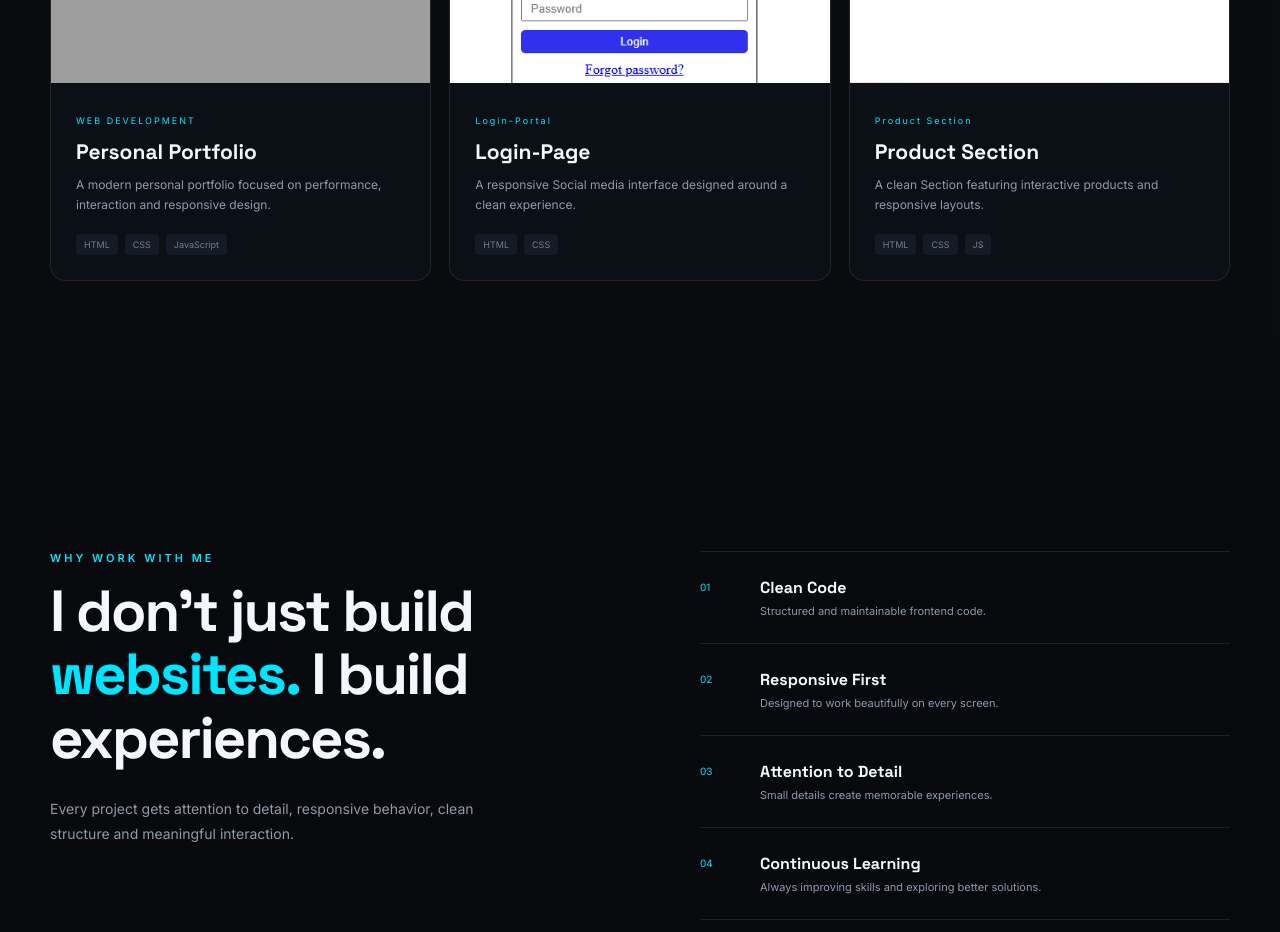
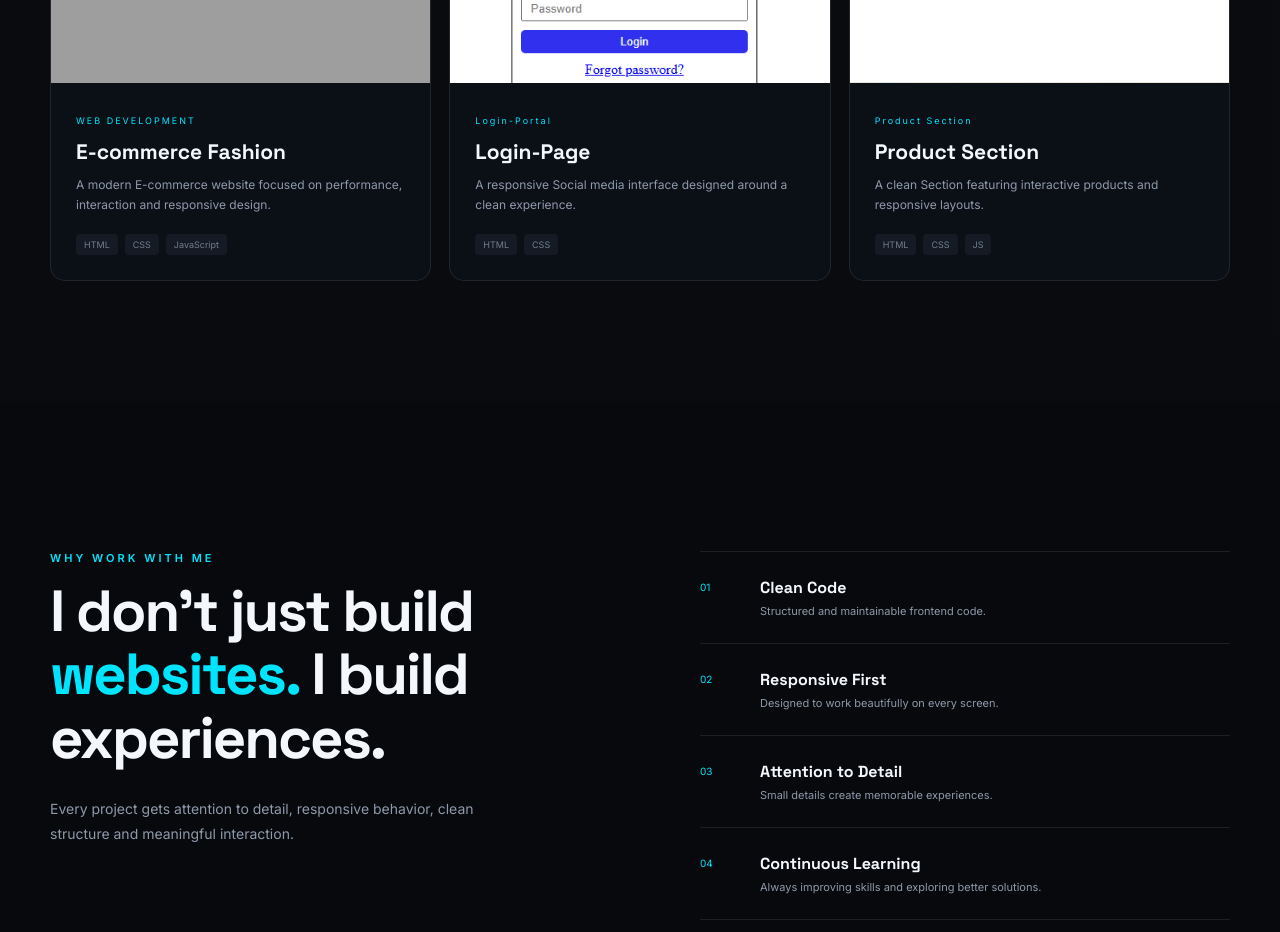
Before and after one commit to jihadislam-jr/jr-web-studio, a plain HTML site: page index.html in a window 1280 px wide. Shown: the part 3540-4472 px from the top of the page. Drawn offline with Linux system fonts and the light colour scheme; grey boxes are pictures that could not be loaded.

Commit message:
Update index.html

```diff
--- a/index.html
+++ b/index.html
@@ -649,10 +649,10 @@
                         WEB DEVELOPMENT
                     </span>
 
-                    <h3>Personal Portfolio</h3>
+                    <h3>E-commerce Fashion</h3>
 
                     <p>
-                        A modern personal portfolio focused on
+                        A modern E-commerce website focused on
                         performance, interaction and responsive design.
                     </p>
 
```
